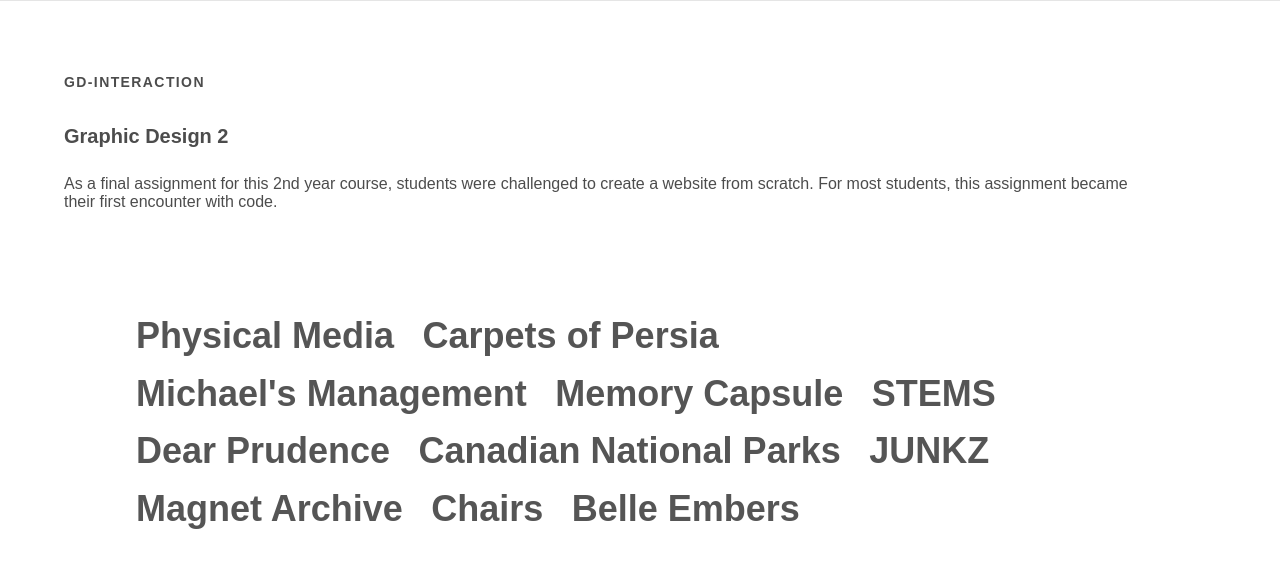
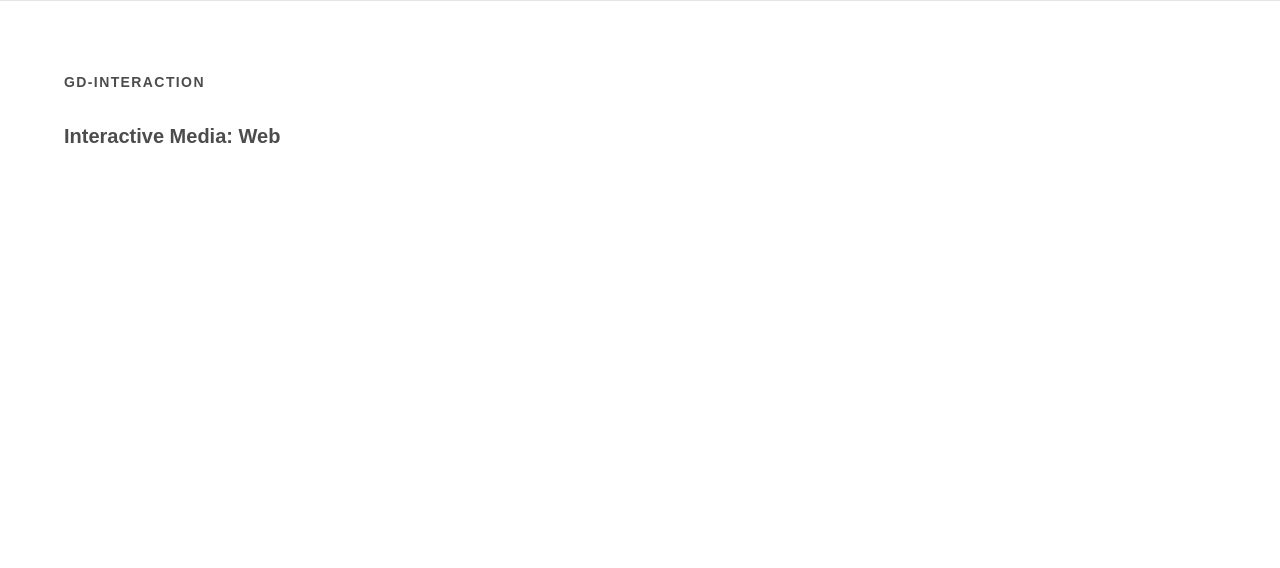
Before and after one commit to magfoto/gd.github.io, a plain HTML site: page imw/index.html in a window 1280 px wide. Drawn offline with nearby package versions, Linux system fonts and the light colour scheme.

Commit message:
updated gd1

```diff
--- a/imw/index.html
+++ b/imw/index.html
@@ -1,6 +1,6 @@
 <!DOCTYPE html>
 <html lang="en">
-<title>GD2 Web Resources </title>
+<title>Interactive Media: Web</title>
 <meta name="viewport" content="width=device-width, initial-scale=1">
 <link rel="stylesheet" href="https://unpkg.com/tachyons/css/tachyons.min.css">
 
@@ -9,45 +9,15 @@
         <div class="mb2-l cf">
             <h1 class="fl w-100 pv0 f6 fw6 ttu tracked mb2">GD-INTERACTION</h1>
             <article class="fl w-50 dib-ns w-auto-ns mr4-m mr5-l pr2 pr0-ns">
-        <h4 class="f5 f4-l fw6">Graphic Design 2</h4>
-        <p>As a final assignment for this 2nd year course, students were challenged to create a website from scratch.
-          For
-          most students, this assignment became their first encounter with code.</p>
+                <h4 class="f5 f4-l fw6">Interactive Media: Web</h4>
+                <p></p>
             </article>
         </div>
 
 
         <ul class="list pa3 pa5-ns">
-      <li class="dib mr2"><a target="_blank"
-          href="https://sashaguardado12-sketch.github.io/sashaguardado12-sketch.github.io-Physical-Media-An-Archive/"
-          class="f4 f2-ns b db pa2 link dim mid-gray">Physical
-          Media</a></li>
-      <li class="dib mr2"><a target="_blank" href="https://iam-amnaali.github.io/Carpets-of-Persia/"
-          class="f4 f2-ns b db pa2 link dim mid-gray">Carpets of
-          Persia</a></li>
-      <li class="dib mr2"><a target="_blank" href="https://krumbbbs.github.io/GRPH-2010-RESOURCE-WEB/"
-          class="f4 f2-ns b db pa2 link dim mid-gray">Michael's
-          Management</a></li>
-      <li class="dib mr2"><a target="_blank" href="https://raem77.github.io/-MemoryCapsule-/"
-          class="f4 f2-ns b db pa2 link dim mid-gray">Memory Capsule</a>
-      </li>
-      <li class="dib mr2"><a target="_blank" href="https://linusbelanger.github.io/stems/index.html"
-          class="f4 f2-ns b db pa2 link dim mid-gray">STEMS</a></li>
-      <li class="dib mr2"><a target="_blank" href="https://kennaraynee.github.io/dear-prudence/"
-          class="f4 f2-ns b db pa2 link dim mid-gray">Dear
-          Prudence</a></li>
-      <li class="dib mr2"><a target="_blank" href="https://colleenarchibald3.github.io/webby/index.html"
-          class="f4 f2-ns b db pa2 link dim mid-gray">Canadian National Parks</a></li>
-      <li class="dib mr2"><a target="_blank" href="https://golbargkhalili.github.io/JUNKS/"
-          class="f4 f2-ns b db pa2 link dim mid-gray">JUNKZ</a></li>
-      <li class="dib mr2"><a target="_blank" href="https://sydneeeey.github.io/magnetarchive/"
-          class="f4 f2-ns b db pa2 link dim mid-gray">Magnet
-          Archive</a></li>
-      <li class="dib mr2"><a target="_blank" href="https://penroson.github.io/resourceWeb/index.html"
-          class="f4 f2-ns b db pa2 link dim mid-gray">Chairs</a></li>
-      <li class="dib mr2"><a target="_blank" href="https://avasiliki-06.github.io/belle-embers/"
-          class="f4 f2-ns b db pa2 link dim mid-gray">Belle
-          Embers</a></li>
+            <!-- <li class="dib mr2"><a target="_blank" href="#" class="f4 f2-ns b db pa2 link dim mid-gray">[title]</a></li> -->
+
         </ul>
     </div>
 
```
Also changed, not shown: gd1/index.html (+8 -26 lines), index.html (+9 -17 lines). Lines whose indentation alone changed are shown as unchanged.
